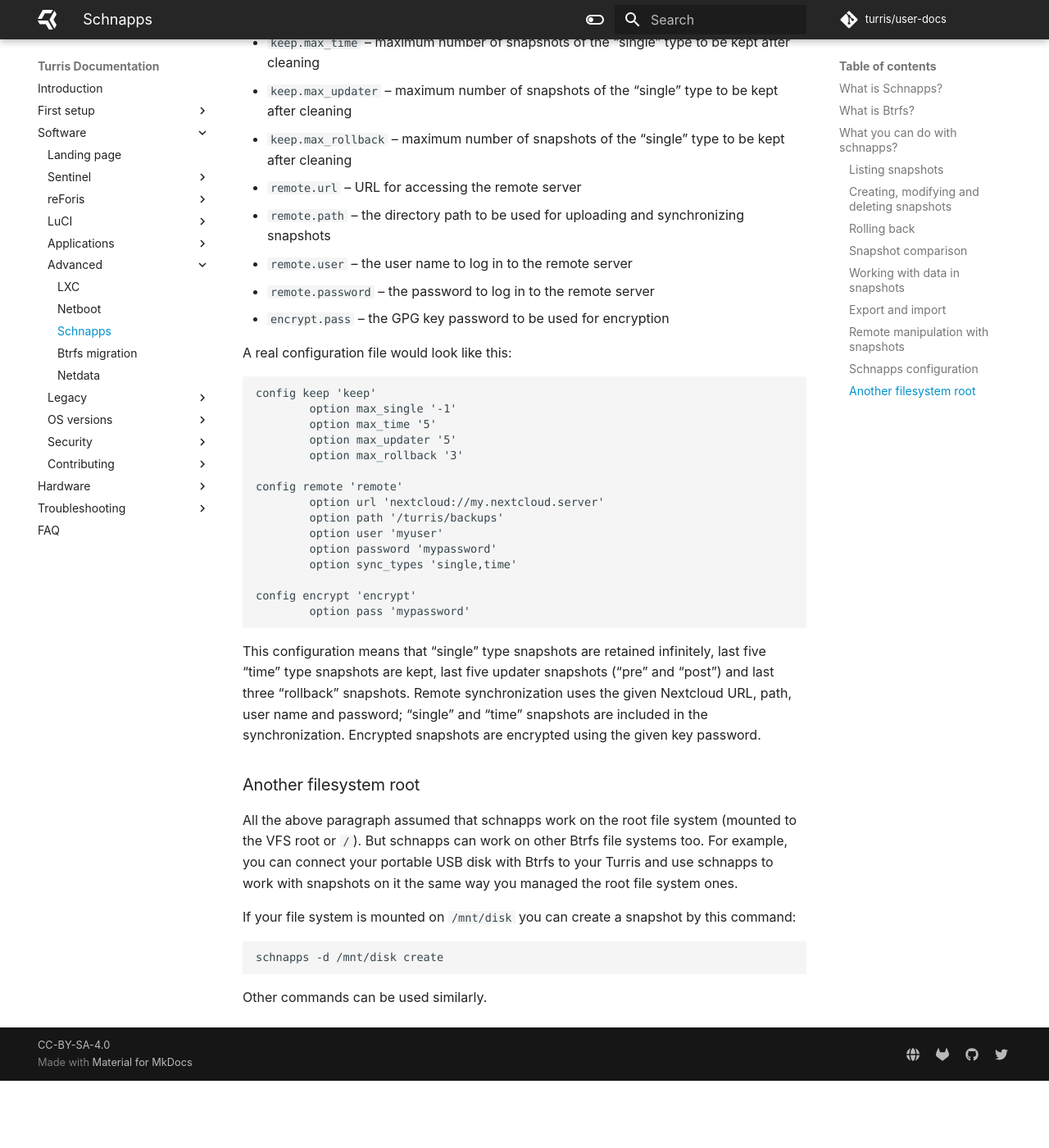
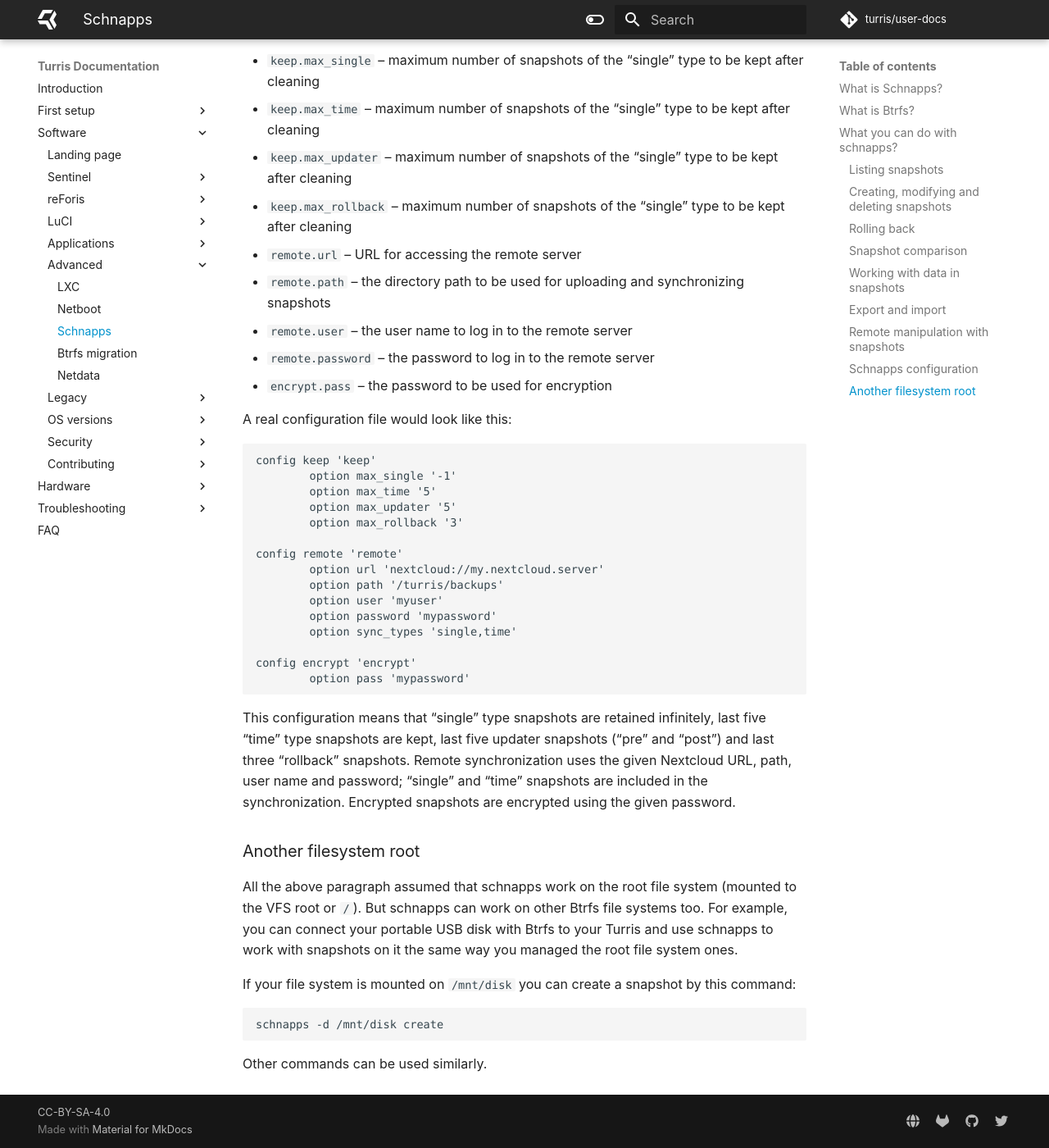
Before and after one commit to turris-cz/user-docs, an MkDocs documentation site: the page built from docs/geek/schnapps/schnapps.md, in a window 1280 px wide and 1400 px high, scrolled down 7573 px. Shown: the whole window at 82% size. Built offline with MkDocs 1.6.1 and Material for MkDocs 9.7.7, drawn with Linux system fonts in a browser that asks for light colours; before the commit the page ends 8891 px from its top, so only the background shows below that; some of the changed lines change nothing that is shown; some of the changed text lies outside the part shown.

Commit message:
geek/schnapps: fix schnapps encryption usage guide
Reflect the actual way schnapps uses gpg to encrypt snapshot exports.
The archive is just symmetrically encrypted with the chosen password, not by a GPG key encrypted with the password.
See https://gitlab.nic.cz/turris/schnapps/-/blob/v2.8.0/schnapps.sh#L571-580

````diff
--- a/docs/geek/schnapps/schnapps.md
+++ b/docs/geek/schnapps/schnapps.md
@@ -204,11 +204,12 @@
 ```
 schnapps export /mnt/usb
 ```
-While exporting snapshots you can symmetrically encrypt the resulting tarball. It works only if you have your
-[GPG](https://en.wikipedia.org/wiki/GNU_Privacy_Guard)
-key properly prepared and the password is set in the configuration file (see below).
+While exporting snapshots you can symmetrically encrypt the resulting tarball. It works only if you have the "gnupg" package installed and the encryption password is set in the configuration file (see below).
 
-The resulting tarball will have a name such as `omnia-medkit-9.tar.gz.gpg`.
+The resulting tarball will have a name such as `omnia-medkit-9.tar.gz.gpg`. To be able to import an encrypted tarball, it is necessary to decrypt it first using [GPG](https://en.wikipedia.org/wiki/GNU_Privacy_Guard):
+```
+gpg1 --decrypt omnia-medkit-9.tar.gz.gpg > omnia-medkit-9.tar.gz
+```
 
 If you want to import a previously exported snapshot you can simply run something like:
 ```
@@ -293,7 +294,7 @@
 * `remote.path` – the directory path to be used for uploading and synchronizing snapshots
 * `remote.user` – the user name to log in to the remote server
 * `remote.password` – the password to log in to the remote server
-* `encrypt.pass` – the GPG key password to be used for encryption
+* `encrypt.pass` – the password to be used for encryption
 
 A real configuration file would look like this:
 
@@ -318,7 +319,7 @@
 This configuration means that "single" type snapshots are retained infinitely, last five "time" type snapshots are
 kept, last five updater snapshots ("pre" and "post") and last three "rollback" snapshots. Remote synchronization
 uses the given Nextcloud URL, path, user name and password; "single" and "time" snapshots are included in the
-synchronization. Encrypted snapshots are encrypted using the given key password.
+synchronization. Encrypted snapshots are encrypted using the given password.
 
 ### Another filesystem root
 
````
